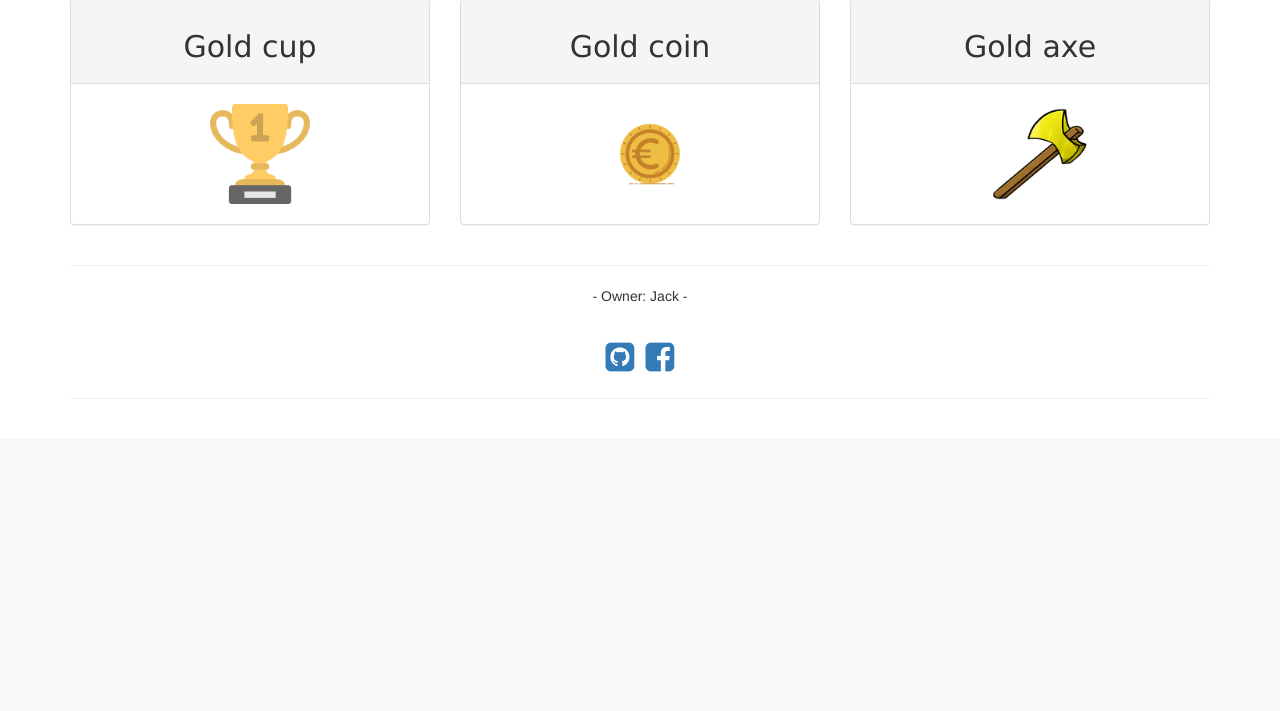
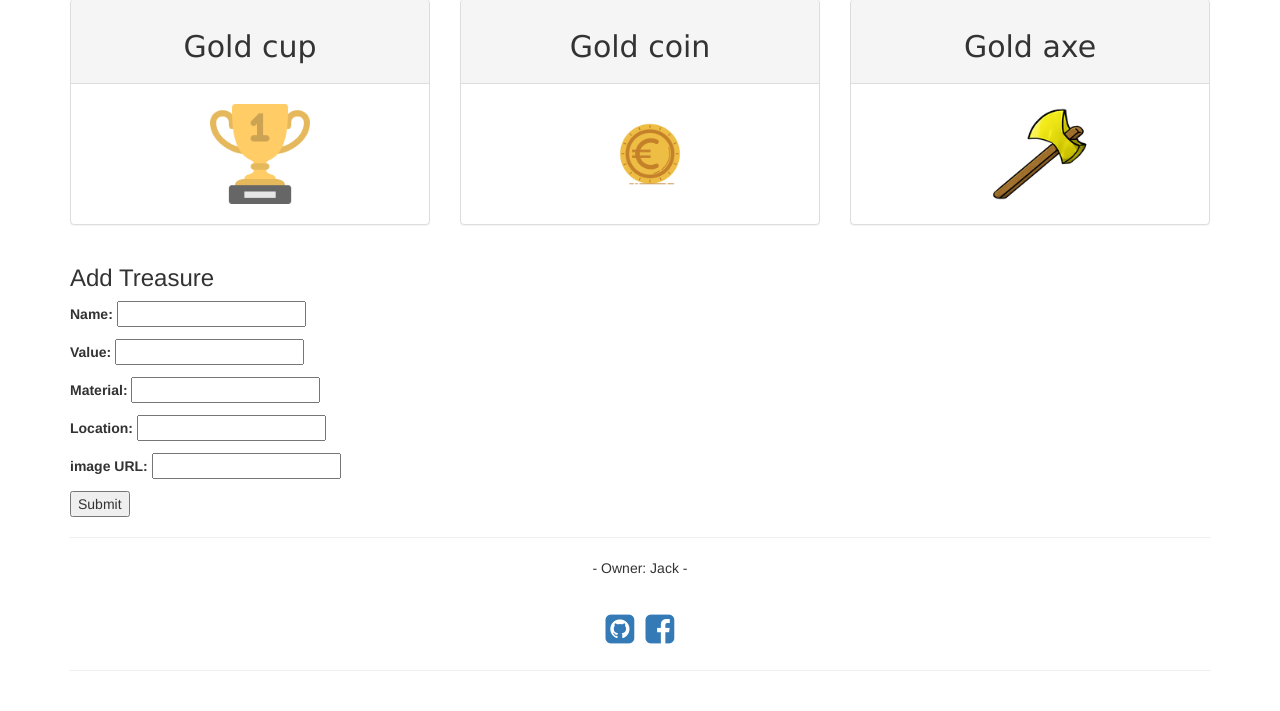
Before and after one commit to LarsonYong/Treasuregram, a Django app: page / in a window 1280 px wide. Shown: the part 614-1325 px from the top of the page. Before the commit the page ends 986 px from the top, so only its background shows below. Run offline with Django 3.2, Linux system fonts and the light colour scheme; data comes from the database, SQL or seed files in the repository; both versions use the stored data as it was after the commit; some libraries are stand-ins or nearby versions.

Commit message:
Add input data

```diff
--- /dev/null
+++ b/main_app/forms.py
@@ -0,0 +1,9 @@
+from django import forms
+
+
+class TreasureForm(forms.Form):
+    name = forms.CharField(label='Name', max_length=100)
+    value = forms.DecimalField(label='Value', max_digits=10, decimal_places=2)
+    material = forms.CharField(label='Material', max_length=100)
+    location = forms.CharField(label='Location', max_length=100)
+    img_url = forms.CharField(label='image URL', max_length=255)
--- a/main_app/templates/index.html
+++ b/main_app/templates/index.html
@@ -21,4 +21,17 @@
     {% endif %}
     {% endfor %}
 </div>
+<div class="treausre pannel pannel-default">
+    <div class="pannel-heading">
+        <h3 class="pannel-title"> Add Treasure</h3>
+    </div>
+    <div class="pennel-body">
+        <form action="post_url/" method="post">
+            {% csrf_token %}
+            {{ form.as_p }}
+            <input type="submit" value="Submit" />
+        </form>
+    </div>
+</div>
+
 {% endblock %}
--- a/main_app/urls.py
+++ b/main_app/urls.py
@@ -20,4 +20,5 @@ from . import views
 urlpatterns = [
     url(r'^$', views.index, name= 'index'),
     url(r'^([0-9]+)/$', views.detail, name='detail'),
+    url(r'^post_url/$', views.post_treasure, name='post_treasure')
 ]
--- a/main_app/views.py
+++ b/main_app/views.py
@@ -2,17 +2,30 @@
 from __future__ import unicode_literals
 from django.shortcuts import render
 from .models import Treasure
-
+from .forms import TreasureForm
+from django.http import HttpResponseRedirect
 
 # Create your views here.
 def index(request):
     treasures = Treasure.objects.all()
-    return render(request, 'index.html', {'treasures': treasures})
+    form = TreasureForm()
+    return render(request, 'index.html', {'treasures': treasures, 'form':form})
 
 
 def detail(request, treasure_id):
     treasure = Treasure.objects.get(id=treasure_id)
     return render(request, 'detail.html', {'treasure': treasure})
+
+def post_treasure(request):
+    form = TreasureForm(request.POST)
+    if form.is_valid():
+        treasure = Treasure(name=form.cleaned_data['name'],
+                            value=form.cleaned_data['value'],
+                            material=form.cleaned_data['material'],
+                            location=form.cleaned_data['location'],
+                            img_url=form.cleaned_data['img_url'])
+        treasure.save()
+        return HttpResponseRedirect('/')
 
 
 # class Treasure:
```
Also changed, not shown: db.sqlite3, 3 other files.
